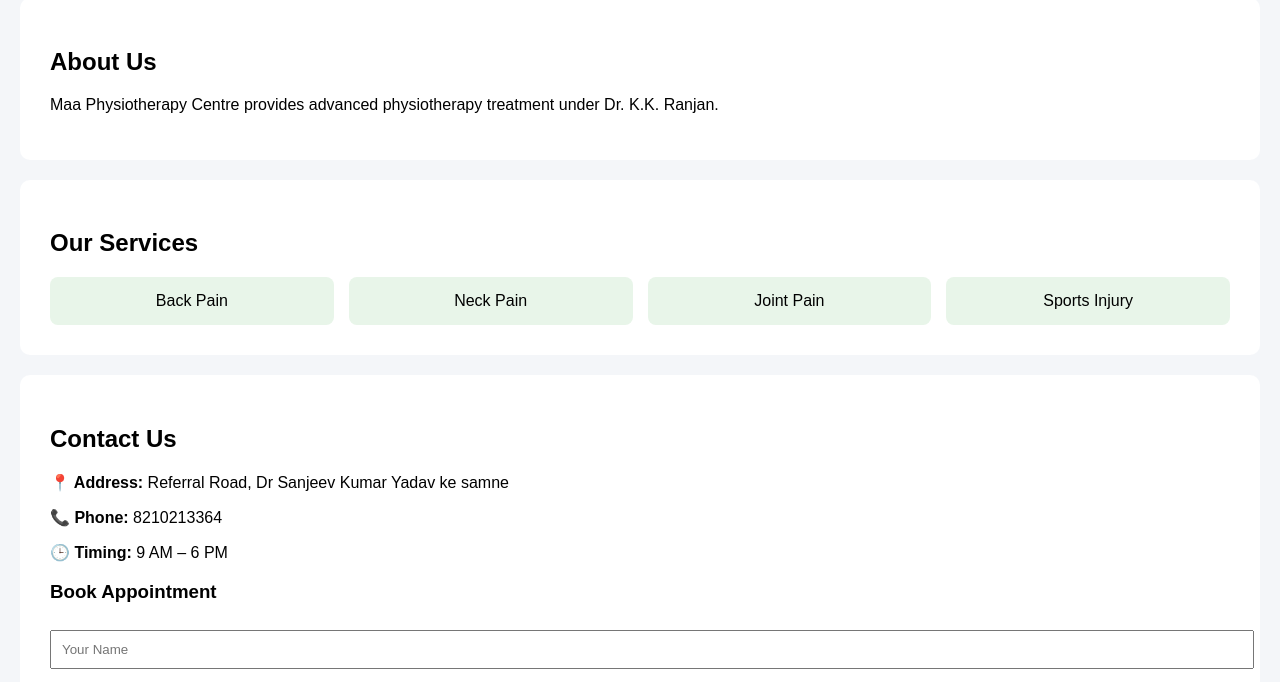
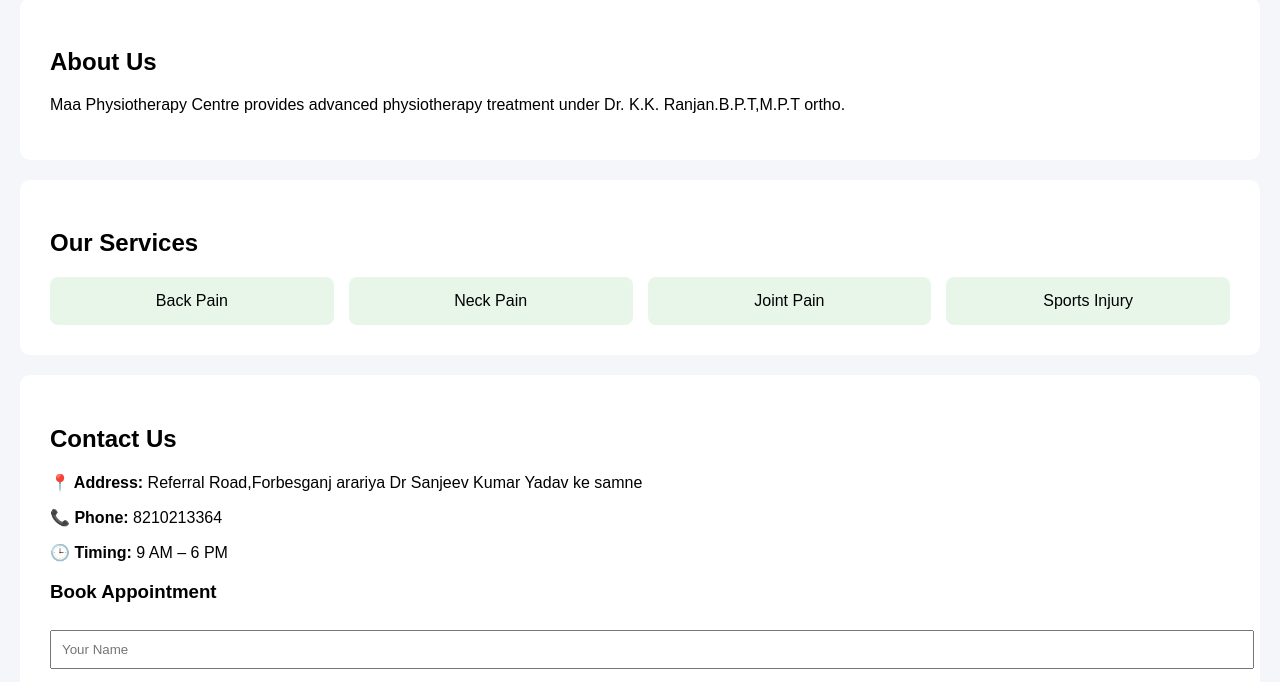
Before and after one commit to Maaphysiotherapycentre/Maaphysiocentre, a plain HTML site: page index.html in a window 1280 px wide. Shown: the part 497-1179 px from the top of the page. Drawn offline with Linux system fonts and the light colour scheme.

Commit message:
Update index.html

```diff
--- a/index.html
+++ b/index.html
@@ -116,7 +116,7 @@
 
 <div class="section">
   <h2>About Us</h2>
-  <p>Maa Physiotherapy Centre provides advanced physiotherapy treatment under Dr. K.K. Ranjan.</p>
+  <p>Maa Physiotherapy Centre provides advanced physiotherapy treatment under Dr. K.K. Ranjan.B.P.T,M.P.T ortho.</p>
 </div>
 
 <div class="section" id="services">
@@ -131,7 +131,7 @@
 
 <div class="section" id="contact">
   <h2>Contact Us</h2>
-  <p><strong>📍 Address:</strong> Referral Road, Dr Sanjeev Kumar Yadav ke samne</p>
+  <p><strong>📍 Address:</strong> Referral Road,Forbesganj arariya Dr Sanjeev Kumar Yadav ke samne</p>
   <p><strong>📞 Phone:</strong> 8210213364</p>
   <p><strong>🕒 Timing:</strong> 9 AM – 6 PM</p>
 
```
